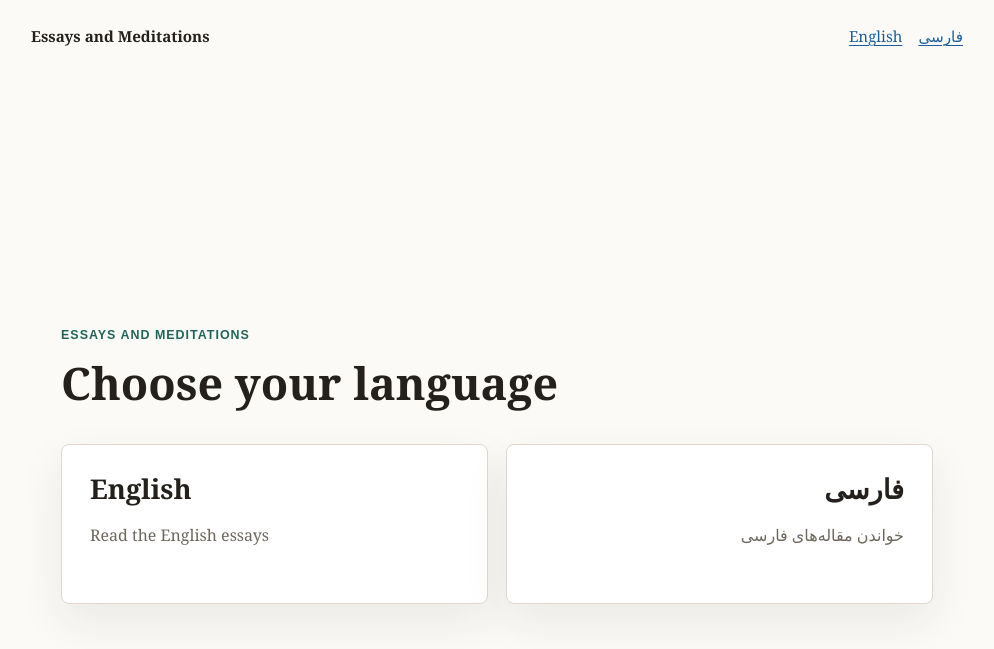
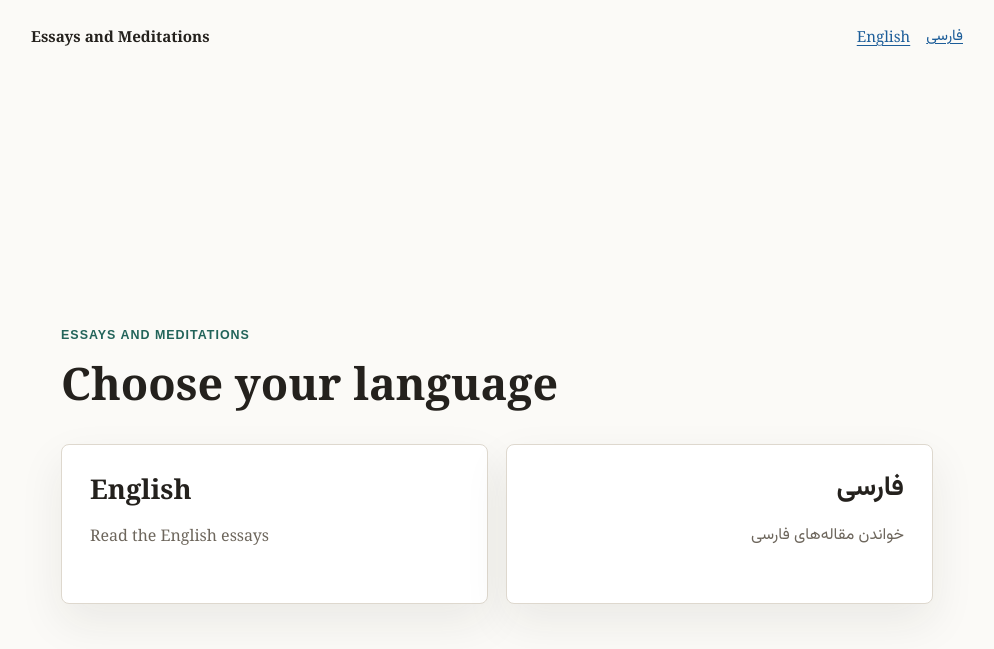
Before and after one commit to rezafara/essays-and-meditations, a Jekyll site: the page built from index.md, in a window 1280 px wide. Shown: the top 649 px of the page, without its empty margins (143-1137 px from the left). Built offline with Jekyll 4.4.1, drawn with Linux system fonts in a browser that asks for light colours.

Commit message:
using vazirmatn

```diff
--- a/_layouts/default.html
+++ b/_layouts/default.html
@@ -5,6 +5,9 @@
     <meta name="viewport" content="width=device-width, initial-scale=1">
     <title>{% if page.title %}{{ page.title }} | {% endif %}{{ site.title }}</title>
     <meta name="description" content="{{ page.description | default: site.description }}">
+    <link rel="preconnect" href="https://fonts.googleapis.com">
+    <link rel="preconnect" href="https://fonts.gstatic.com" crossorigin>
+    <link href="https://fonts.googleapis.com/css2?family=Vazirmatn:wght@400;700&display=swap" rel="stylesheet">
     <link rel="stylesheet" href="{{ '/assets/css/style.css' | relative_url }}">
   </head>
   <body class="{{ page.body_class }}">
--- a/assets/css/style.css
+++ b/assets/css/style.css
@@ -9,6 +9,7 @@
   --accent-strong: #163f39;
   --link: #1c5d99;
   --shadow: 0 18px 45px rgba(36, 33, 29, 0.08);
+  --font-fa: "Vazirmatn", Tahoma, Arial, sans-serif;
 }
 
 * {
@@ -93,8 +94,13 @@ a:hover {
 
 [dir="rtl"] .eyebrow,
 .rtl-card .eyebrow {
-  font-family: Tahoma, Arial, sans-serif;
+  font-family: var(--font-fa);
   letter-spacing: 0;
+}
+
+[lang="fa"],
+.rtl-card {
+  font-family: var(--font-fa);
 }
 
 .language-grid {
@@ -184,12 +190,12 @@ a:hover {
 
 [dir="rtl"] body,
 [dir="rtl"] .site-main {
-  font-family: Tahoma, Arial, sans-serif;
+  font-family: var(--font-fa);
 }
 
 [dir="rtl"] .site-header,
 [dir="rtl"] .site-nav {
-  font-family: Tahoma, Arial, sans-serif;
+  font-family: var(--font-fa);
 }
 
 @media (max-width: 680px) {
```
